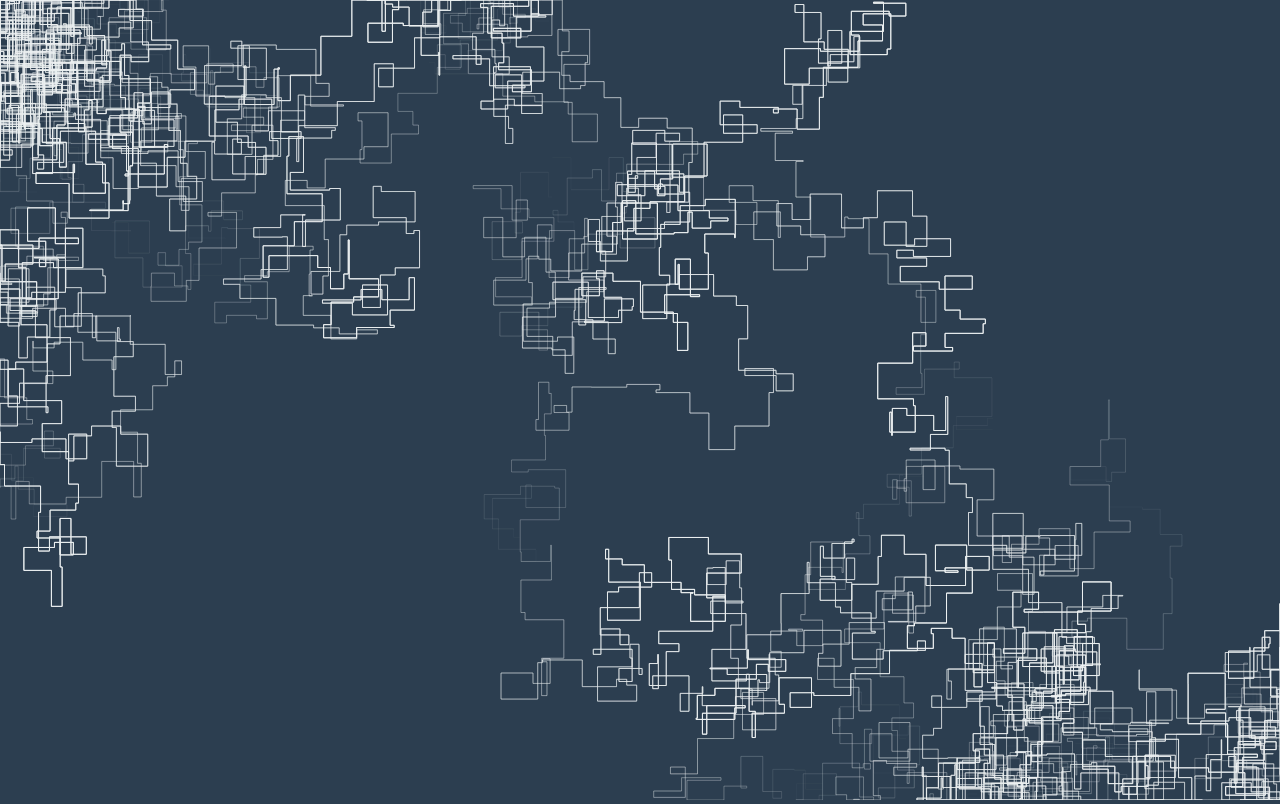
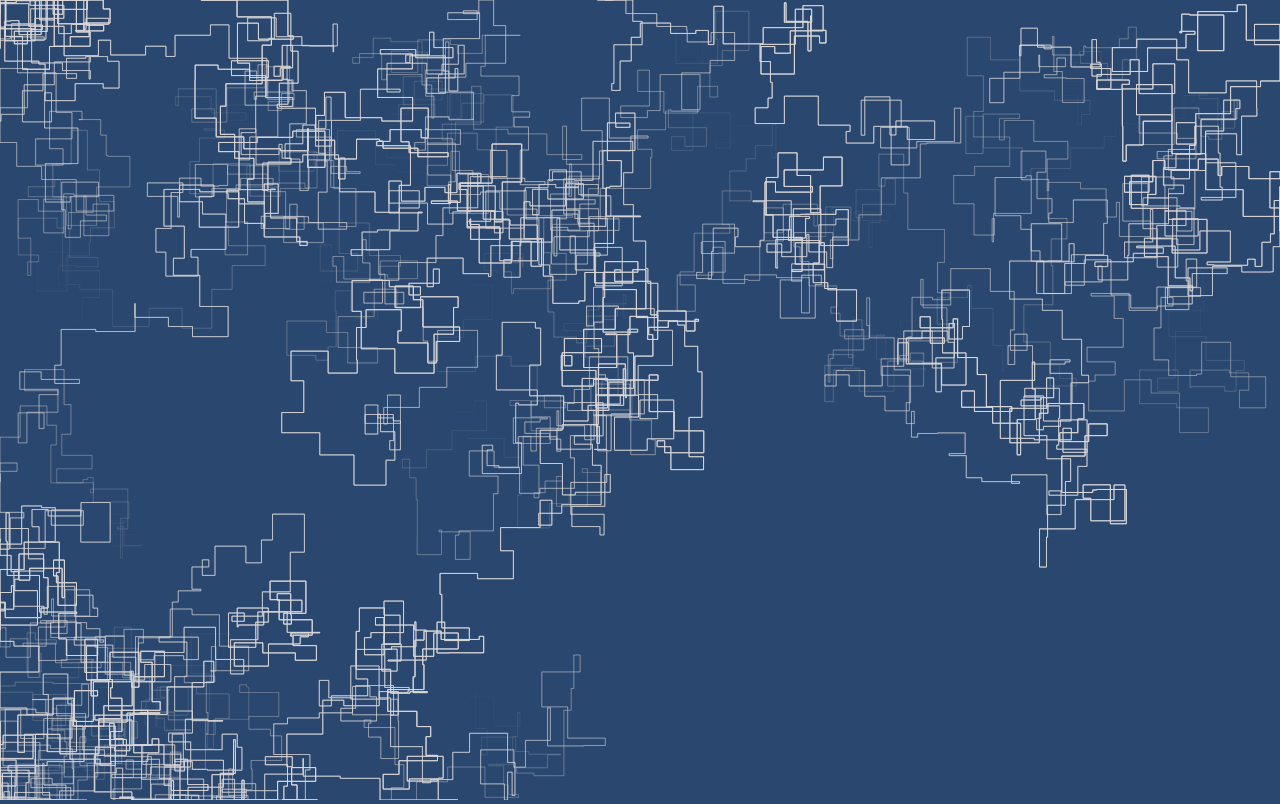
Before and after one commit to Quinten/squarefeed, a website: page html/scribble.html in a window 1280 px wide. Drawn offline with Linux system fonts and the light colour scheme.

Commit message:
Random colors for scribble

```diff
--- a/html/scribble.html
+++ b/html/scribble.html
@@ -24,8 +24,13 @@
             return;
         }
 
+        var invert = !(Math.random() > .5);
+        var bgColor = (invert) ? "hsl(" + Math.floor(Math.random() * 360) + ", 5%, 85%)" : "hsl(" + Math.floor(Math.random() * 360) + ", 45%, 30%)";
+        var strokeColor = (!invert) ? "hsl(" + Math.floor(Math.random() * 360) + ", 5%, 85%)" : "hsl(" + Math.floor(Math.random() * 360) + ", 45%, 30%)";
+
+
         // some css tweaks
-        document.body.style.background = "#2c3e50";
+        document.body.style.background = bgColor;
         document.body.style.margin = 0;
         document.body.style.overflow = "hidden";
 
@@ -35,7 +40,7 @@
         canvas.style.cursor = 'none';
 
         // draw here
-        context.fillStyle = "#2c3e50";
+        context.fillStyle = bgColor;
         context.fillRect(0, 0, canvas.width, canvas.height);
 
         var plotter = {
@@ -94,7 +99,7 @@
             context.lineTo(plotter.x, plotter.y);
             context.closePath();
             context.globalAlpha = plotter.alpha;
-            context.strokeStyle = "#ecf0f1";
+            context.strokeStyle = strokeColor;
             context.stroke();
         }
     };// end setup closure
```
Lines whose indentation alone changed are shown as unchanged.
